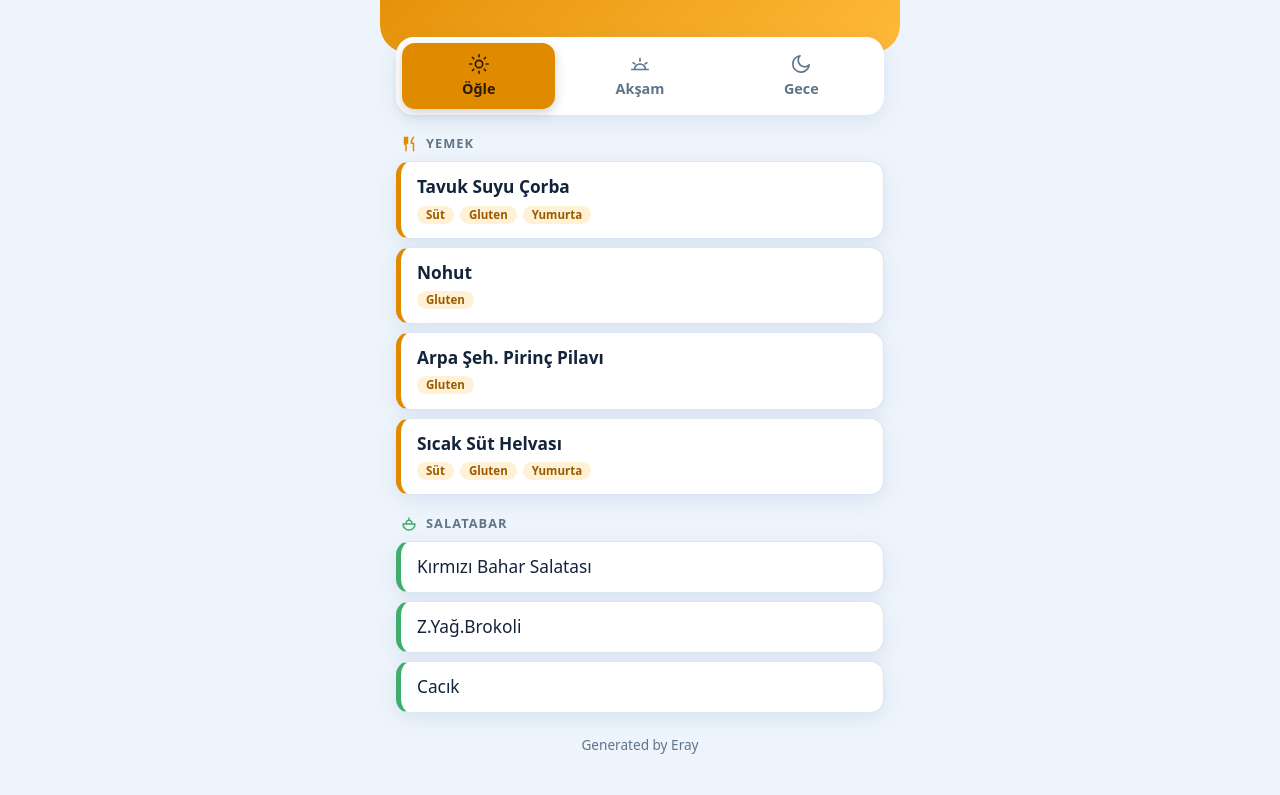
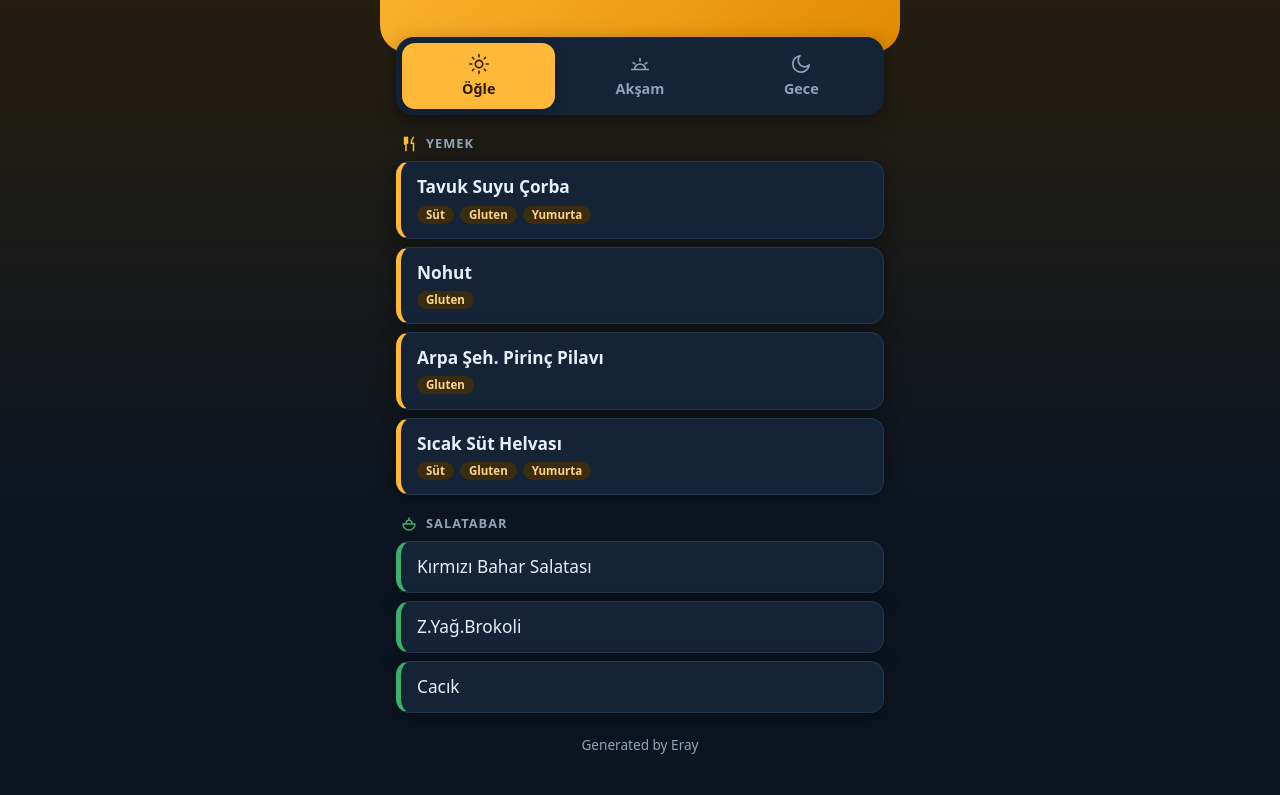
Before and after one commit to isyeri-yemek/isyeri-yemek.github.io, a plain HTML site: page index.html in a window 1280 px wide. Shown: the part 128-923 px from the top of the page. Drawn offline with Linux system fonts and the light colour scheme.

Commit message:
Refactor CSS variables for meal themes and layout

```diff
--- a/index.html
+++ b/index.html
@@ -7,31 +7,26 @@
 <title>Bugünün Menüsü</title>
 <style>
   :root{
-    --bg:#eef4fb;--card:#fff;--ink:#12233a;--muted:#60748a;--line:#dbe6f2;--chip:#e8f0fa;
-    --accent:#1f5fa8;--accent2:#4f9bea;--accent-ink:#fff;--tag:#1f5fa8;--tag-bg:#e6eef9;
-    --shadow:0 6px 20px rgba(31,95,168,.10)
-  }
-  @media (prefers-color-scheme:dark){:root:not([data-theme="light"]){
+    color-scheme:dark;
     --bg:#0b1522;--card:#142336;--ink:#e6eef8;--muted:#8fa4b9;--line:#22364d;--chip:#1a2d44;
     --accent:#5aa0e6;--accent2:#2f6fb8;--accent-ink:#071424;--tag:#9cc3ef;--tag-bg:#1c3050;
-    --shadow:0 6px 20px rgba(0,0,0,.35)}}
+    --shadow:0 6px 20px rgba(0,0,0,.35)
+  }
   /* Öğün başına renk */
-  body[data-meal="ÖĞLE"]{--accent:#e08a00;--accent2:#ffb938;--accent-ink:#2b1a00;--tag:#9a5b00;--tag-bg:#fff1d6}
-  body[data-meal="AKŞAM"]{--accent:#1f5fa8;--accent2:#4f9bea;--accent-ink:#fff}
-  body[data-meal="GECE"]{--accent:#4b3fb5;--accent2:#7d6df0;--accent-ink:#fff;--tag:#4b3fb5;--tag-bg:#e9e6fb}
-  @media (prefers-color-scheme:dark){
-    body[data-meal="ÖĞLE"]{--accent:#ffb938;--accent2:#e08a00;--accent-ink:#2b1a00;--tag:#ffd488;--tag-bg:#3a2c10}
-    body[data-meal="AKŞAM"]{--accent:#5aa0e6;--accent2:#2f6fb8;--accent-ink:#071424}
-    body[data-meal="GECE"]{--accent:#9a8cff;--accent2:#6b5be0;--accent-ink:#0f0a30;--tag:#c3baff;--tag-bg:#262050}
-  }
+  body[data-meal="ÖĞLE"]{--accent:#ffb938;--accent2:#e08a00;--accent-ink:#2b1a00;--tag:#ffd488;--tag-bg:#3a2c10}
+  body[data-meal="AKŞAM"]{--accent:#5aa0e6;--accent2:#2f6fb8;--accent-ink:#071424}
+  body[data-meal="GECE"]{--accent:#9a8cff;--accent2:#6b5be0;--accent-ink:#0f0a30;--tag:#c3baff;--tag-bg:#262050}
   *{box-sizing:border-box}
-  body{margin:0;background:var(--bg);color:var(--ink);font:17px/1.4 system-ui,-apple-system,"Segoe UI",Roboto,sans-serif;transition:background .3s}
+  body{margin:0;min-height:100vh;background:var(--bg) linear-gradient(180deg,var(--bg-top,var(--bg)) 0,var(--bg) 85vh) no-repeat;color:var(--ink);font:17px/1.4 system-ui,-apple-system,"Segoe UI",Roboto,sans-serif;transition:background .3s}
   main{max-width:520px;margin:0 auto;padding:0 16px 40px}
   header{margin:0 -16px 18px;padding:28px 20px 56px;background:linear-gradient(135deg,var(--accent),var(--accent2));color:var(--accent-ink);border-radius:0 0 28px 28px;transition:background .3s}
   .brand{display:inline-block;margin-bottom:10px;padding:5px 12px;border-radius:999px;background:#12233a;font-size:.78rem;font-weight:800;letter-spacing:.12em;color:#fff;box-shadow:0 2px 8px rgba(0,0,0,.2)}
   .brand span{color:var(--brand,#ff8a1f)}
   body[data-meal="AKŞAM"]{--brand:#5aa8f0}
   body[data-meal="GECE"]{--brand:#9a8cff}
+  body[data-meal="ÖĞLE"]{--bg-top:#2a1f0c}
+  body[data-meal="AKŞAM"]{--bg-top:#0e2542}
+  body[data-meal="GECE"]{--bg-top:#1a1642}
   h1{margin:0;font-size:1.6rem;letter-spacing:-.01em}
   .date{opacity:.85;margin-top:2px;font-size:.98rem}
   .tabs{display:flex;gap:8px;margin:-34px 0 16px;padding:6px;background:var(--card);border-radius:18px;box-shadow:var(--shadow)}
```
